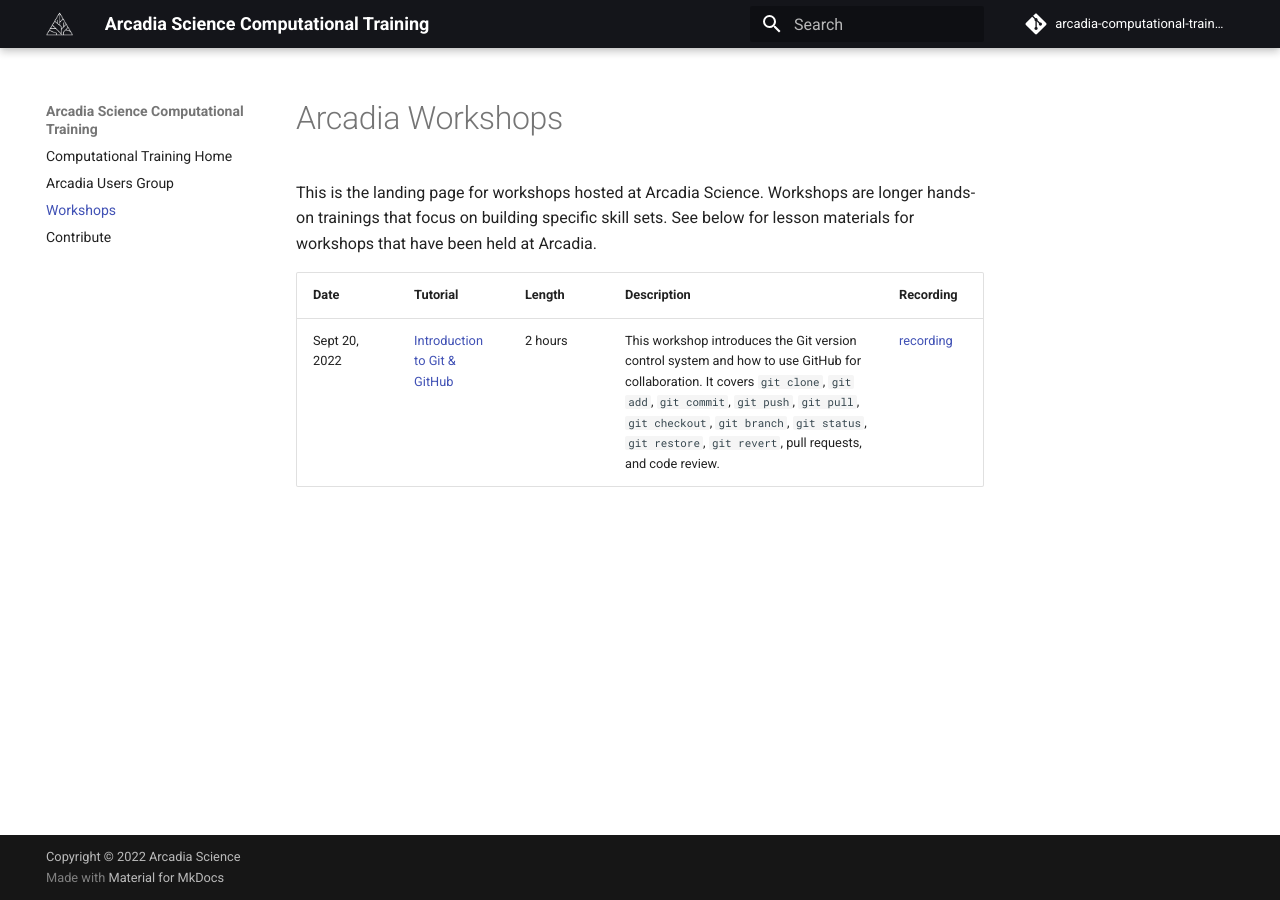
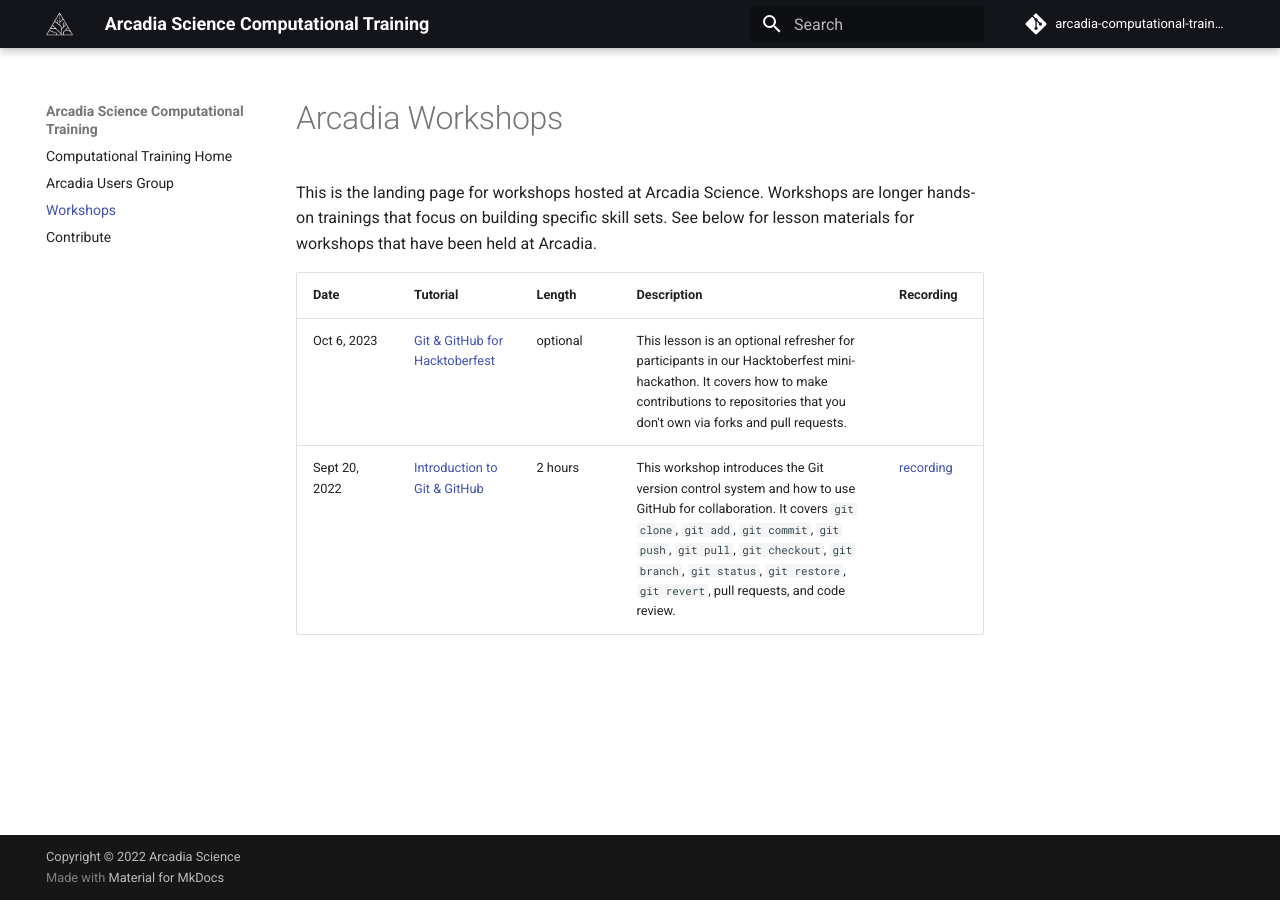
Before and after one commit to Arcadia-Science/arcadia-computational-training, an MkDocs documentation site: the page built from docs/workshops/overview.md, in a window 1280 px wide. Built offline with MkDocs 1.6.1 and Material for MkDocs 9.7.7, drawn with Linux system fonts in a browser that asks for light colours; comment, search, counter and statistics services are not loaded.

Commit message:
add to overview

```diff
--- a/docs/workshops/overview.md
+++ b/docs/workshops/overview.md
@@ -6,4 +6,5 @@
 
 | Date | Tutorial | Length | Description | Recording |
 |------|----------|--------|-------------|-----------|
+| Oct 6, 2023 | [Git & GitHub for Hacktoberfest](20231006-github-hacktoberfest) | optional | This lesson is an optional refresher for participants in our Hacktoberfest mini-hackathon. It covers how to make contributions to repositories that you don't own via forks and pull requests. | |
 | Sept 20, 2022 | [Introduction to Git & GitHub](20220920-intro-to-git-and-github/lesson.md) | 2 hours | This workshop introduces the Git version control system and how to use GitHub for collaboration. It covers `git clone`, `git add`, `git commit`, `git push`, `git pull`, `git checkout`, `git branch`, `git status`, `git restore`, `git revert`, pull requests, and code review. | [recording](https://www.youtube.com/watch?v=fRUrbWC3htc) |
```
